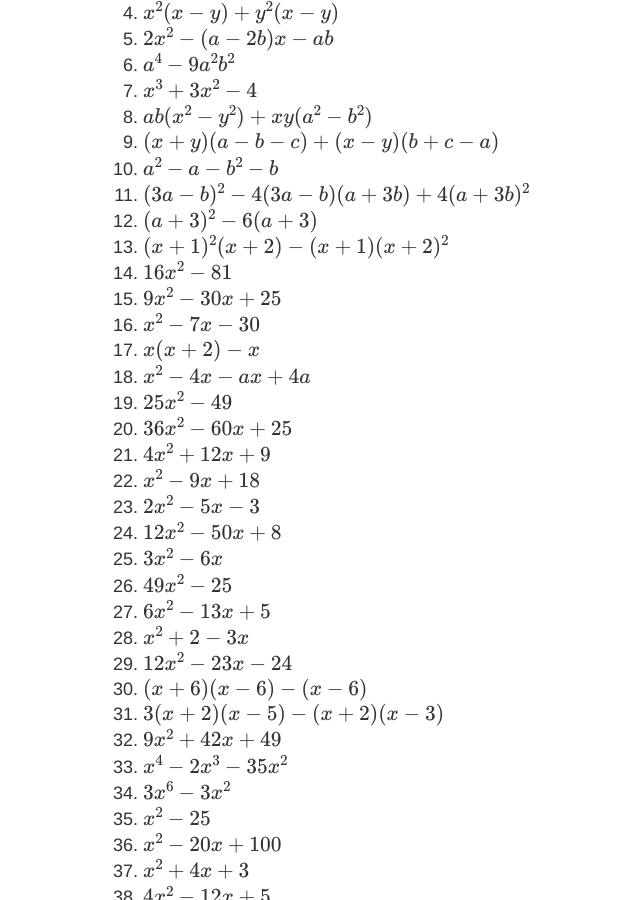
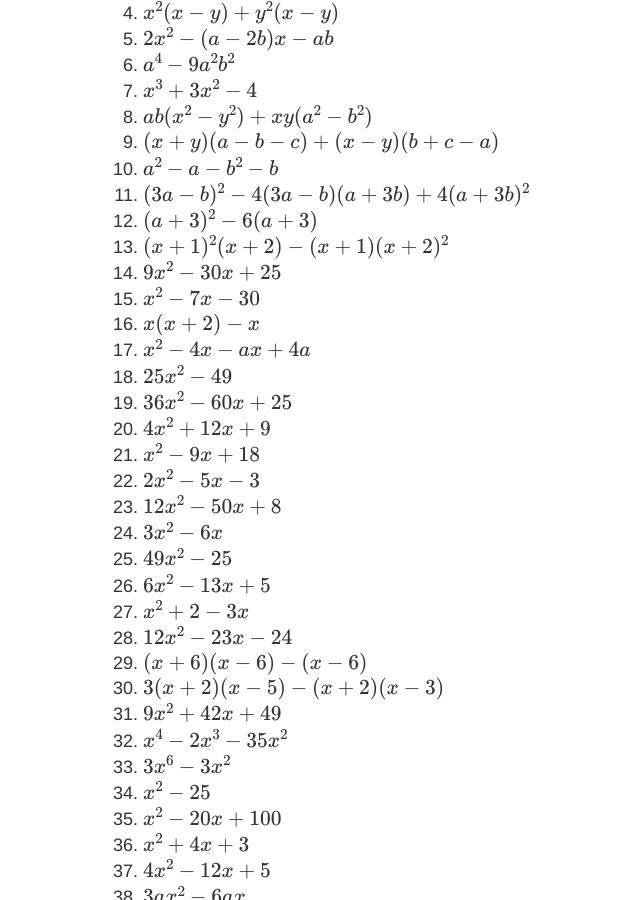
Before and after one commit to Website-xieyuen/website-xieyuen.github.io, a Jekyll site: the page built from _posts/2023-4-27-Factorization.md, in a window 1280 px wide and 900 px high, scrolled down 345 px. Shown: the whole window, without its empty margins (167-807 px from the left). Built offline with Jekyll 4.4.1, drawn with Linux system fonts in a browser that asks for light colours.

Commit message:
Update 2023-4-27-Factorization.md

```diff
--- a/_posts/2023-4-27-Factorization.md
+++ b/_posts/2023-4-27-Factorization.md
@@ -19,7 +19,6 @@ permalink: /posts/2023/4/27/factorization
 11. $ ( 3 a - b ) ^ { 2 } - 4 ( 3 a - b ) ( a + 3 b ) + 4 ( a + 3 b ) ^ { 2 } $
 12. $ ( a + 3 ) ^ { 2 } - 6 ( a + 3 ) $
 13. $ ( x + 1 ) ^ { 2 } ( x + 2 ) - ( x + 1 ) ( x + 2 ) ^ { 2 } $
-14. $ 16 x ^ { 2 } - 81 $
 15. $ 9 x ^ { 2 } - 30 x + 25 $
 16. $ x ^ { 2 } - 7 x - 30 $
 17. $  x ( x + 2 ) - x $
```
